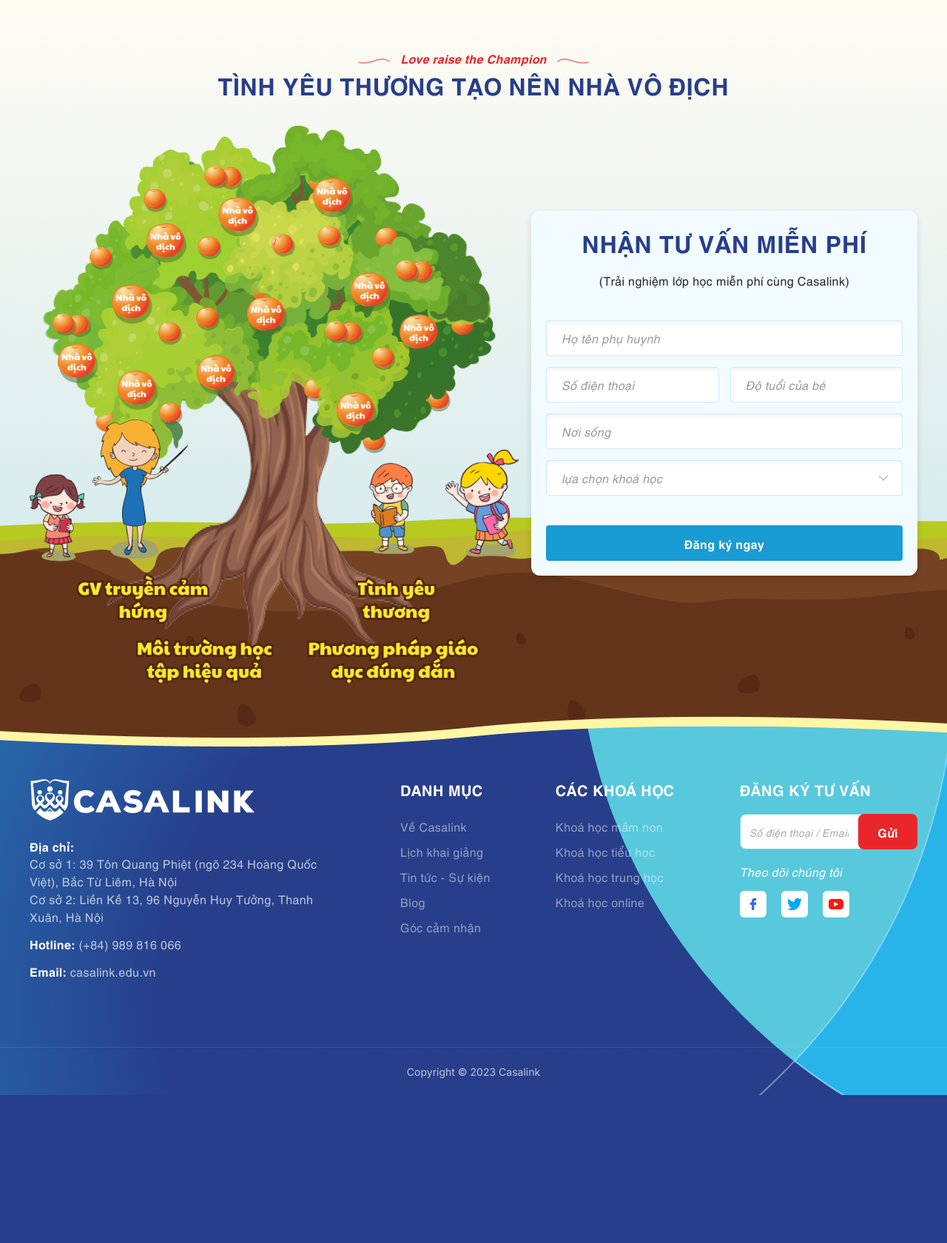
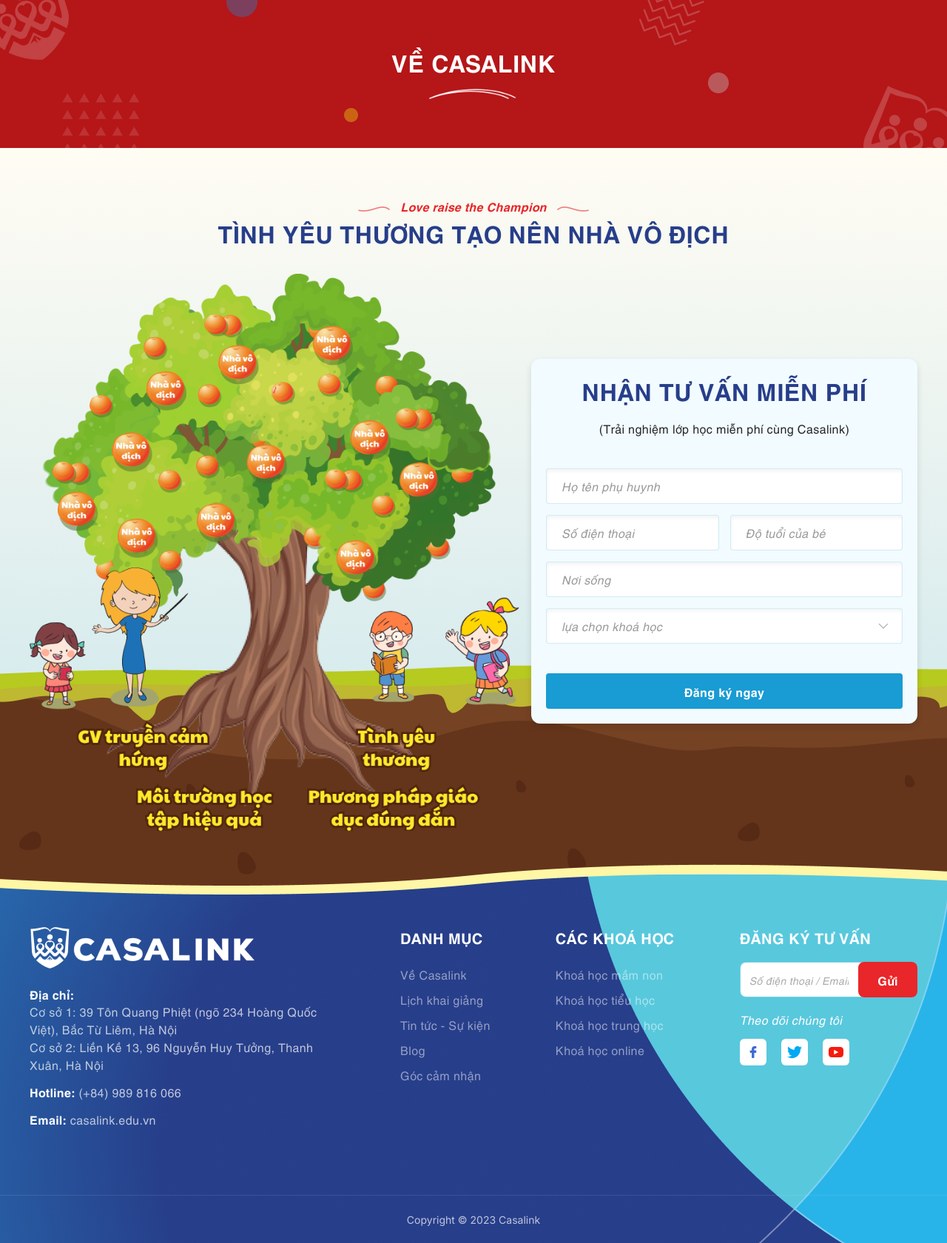
Before and after one commit to lemanhhai1310/casalink-1693853612, a PHP site: page /about.php in a window 1280 px wide. Shown: the part 128-1808 px from the top of the page at 74% size. Before the commit the page ends 1608 px from the top, so only its background shows below. Run offline with PHP 8.4, Linux system fonts and the light colour scheme; some libraries are stand-ins or nearby versions.

Commit message:
feat: block about__banner

```diff
--- a/about.php
+++ b/about.php
@@ -2,5 +2,13 @@
 <?php $bodyClass = '' ?>
 <?php $isLogin = false ?>
 <?php require "template-parts/layouts/header.php"; ?>
-
+<!--Về Casalink-->
+<div class="about__banner uk-flex uk-flex-middle uk-light uk-background-norepeat uk-background-center-center uk-background-image@m" data-src="images/about/Group45446-5.png" uk-img>
+    <div class="uk-section-small uk-width">
+        <div class="uk-container">
+            <h1 class="uk-text-center baiviet__title" style="--icon-title-bottom: url(images/tailieu/Frame_427322377-2.png)">Về Casalink</h1>
+        </div>
+    </div>
+</div>
+<!--/Về Casalink-->
 <?php require "template-parts/layouts/footer.php"; ?>
--- a/style.css
+++ b/style.css
@@ -1872,6 +1872,15 @@
 .home__sugia__txt div {
   font-family: "UTM Helve Bold", sans-serif;
   color: var(--Red, #E92629);
+}
+
+.about__banner {
+  background-color: #B51618;
+}
+@media (min-width: 960px) {
+  .about__banner {
+    min-height: 200px;
+  }
 }
 
 @media (min-width: 960px) {
```
Also changed, not shown: scss/pages/_about.scss (+8 -0 lines), images/about/Group45446-5.png (added).
